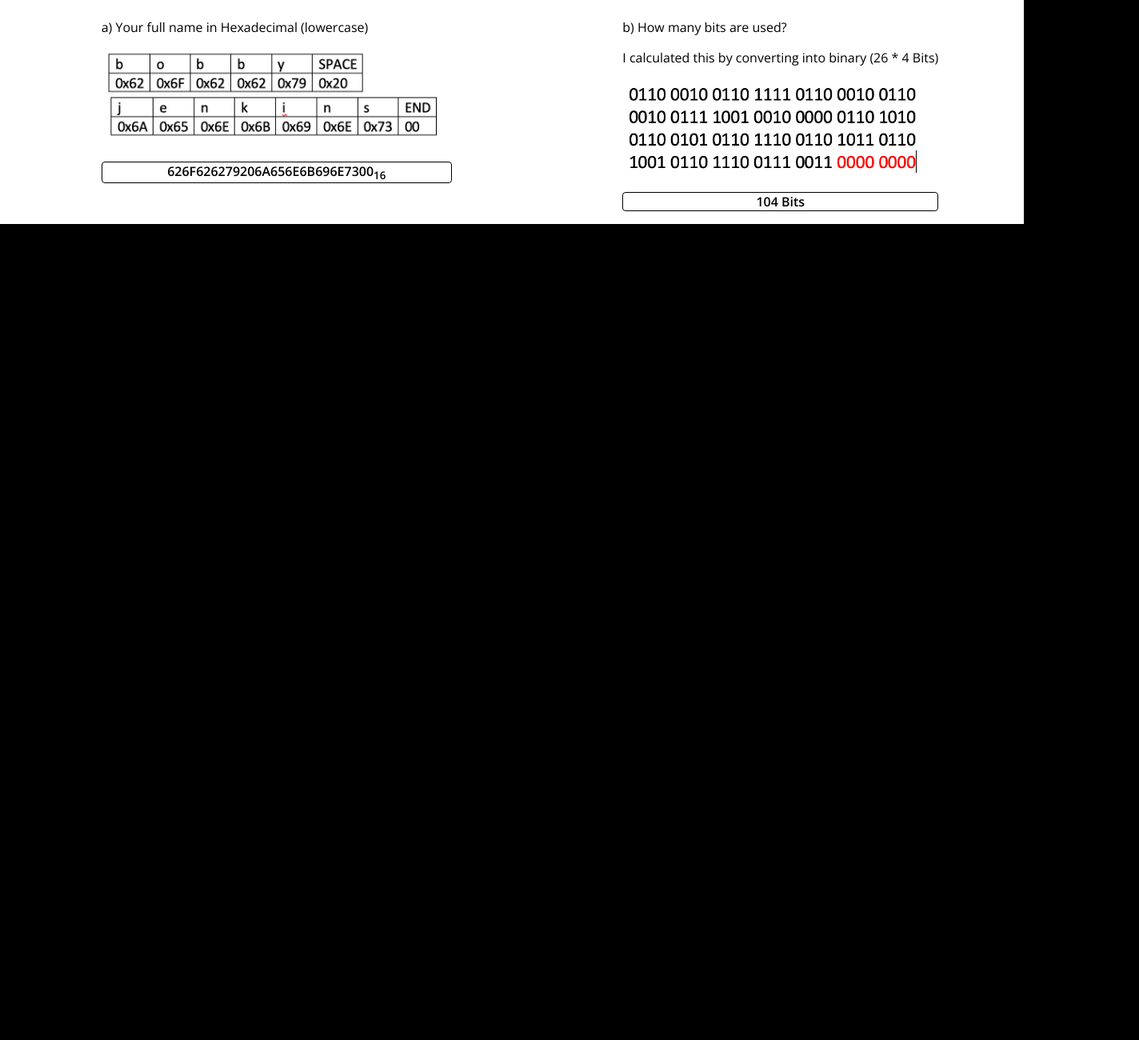
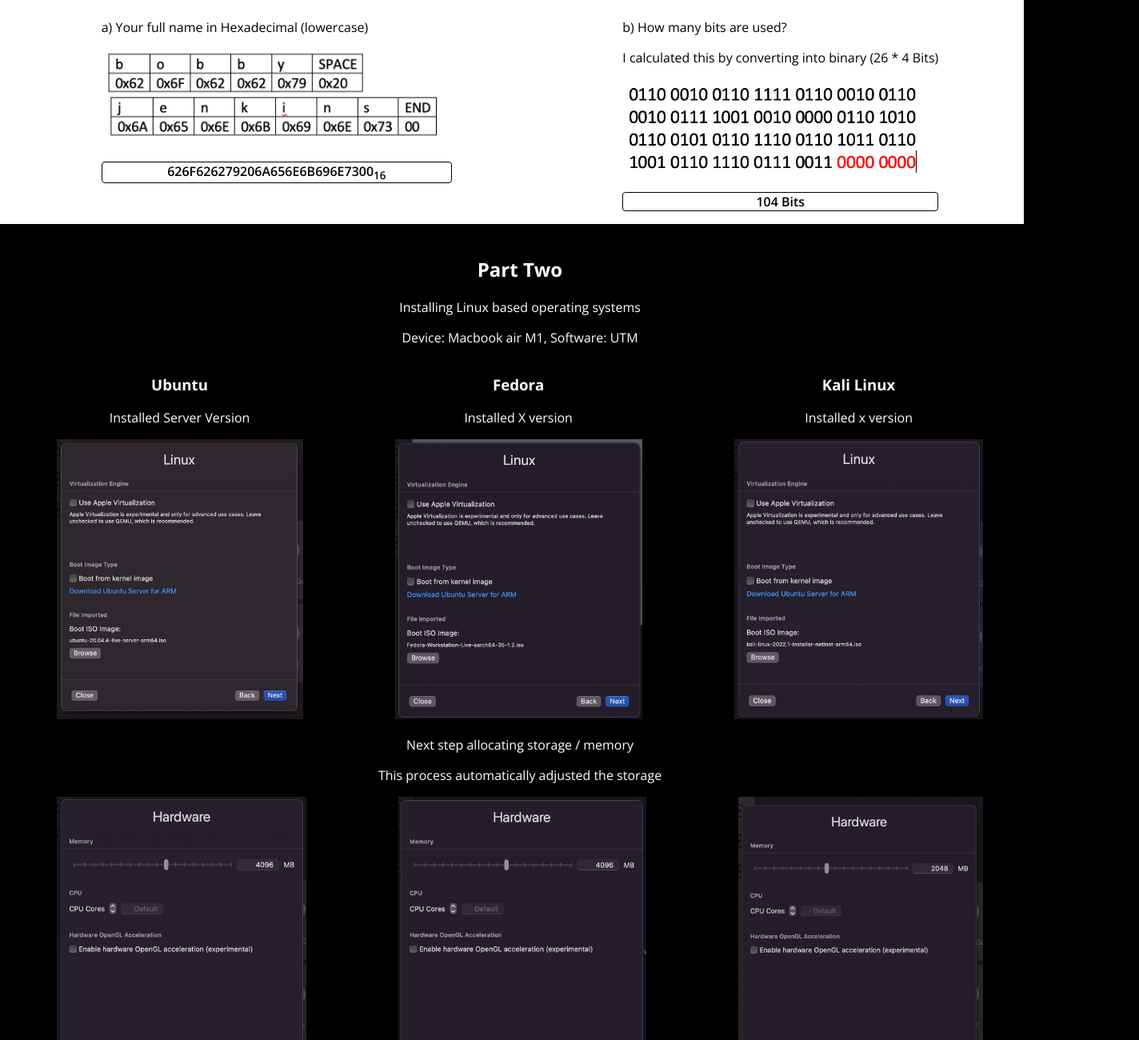
Before and after one commit to xanzhu/COMP501-A1, a plain HTML site: page index.html in a window 1280 px wide. Shown: the part 2771-4071 px from the top of the page at 80% size, 1424 px wide, since content can reach past the window. Before the commit the page ends 3051 px from the top, so only its background shows below. Drawn offline with nearby package versions, Linux system fonts and the light colour scheme.

Commit message:
linux setup files

```diff
--- a/css/index.css
+++ b/css/index.css
@@ -192,13 +192,29 @@ a {
     width: auto;
 }
 
+/* Part Two */
 
-/* Part two card
 .part-2-card {
     height: 100vh;
     margin: auto;
     padding: 20px 0 0 20px;
-}  */
+    text-align: center;
+}
+
+/* Setup Grid */
+.setup-grid {
+    display: flex;
+    grid-template-columns: 14px 14px 14px;
+    grid-gap: 1px 14px;
+    justify-content: space-around;
+}
+
+
+.setup-img-1 {
+    height: 350px;
+    width: auto;
+}
+
 
 /* Custom Gradient WIP */
 
--- a/index.html
+++ b/index.html
@@ -138,11 +138,69 @@
       </div>
    </div>
 
-    <!-- <div class="part-2-card">
-      <h2><a id="part_2">Part Two </h2>
-        <p>Put all your answers below</p>
-        <img src="#">
-    </div> -->
+    <div class="part-2-card">
+      <h2><a id="part_2">Part Two</h2>
+        <p>Installing Linux based operating systems</p>
+        <p>Device: Macbook air M1, Software: UTM</p>
+        <div class="setup-grid">
+          <div class="grid-ubuntu">
+            <h3>Ubuntu</h3>
+            <p>Installed Server Version</p>
+            <img class="setup-img-1" src="/images/Ubuntu/u-s1.png">
+          </div>
+          <div class="grid-fedora">
+            <h3>Fedora</h3>
+            <p>Installed X version</p>
+            <img class="setup-img-1" src="/images/Fedora/f-s1.png">
+          </div>
+          <div class="grid-kali">
+            <h3>Kali Linux</h3>
+            <p>Installed x version</p>
+            <img class="setup-img-1" src="/images/Kali_Linux/k-s1.png">
+          </div>
+        </div>
+        <p>Next step allocating storage / memory</p>
+        <p>This process automatically adjusted the storage</p>
+        <div class="setup-grid">
+          <div class="grid-ubuntu">
+            <img class="setup-img-1" src="/images/Ubuntu/u-s3.png">
+          </div>
+          <div class="grid-fedora">
+            <img class="setup-img-1" src="/images/Fedora/f-s2.png">
+          </div>
+          <div class="grid-kali">
+            <img class="setup-img-1" src="/images/Kali_Linux/k-s20.png">
+          </div>
+        </div>
+        <p>Final configuration Summary</p>
+        <p>This includes all settings for the virtual machine.</p>
+        <div class="setup-grid">
+          <div class="grid-ubuntu">
+            <img class="setup-img-1" src="/images/Ubuntu/u-sum.png">
+          </div>
+          <div class="grid-fedora">
+            <img class="setup-img-1" src="/images/Fedora/f-sum.png">
+          </div>
+          <div class="grid-kali">
+            <img class="setup-img-1" src="/images/Kali_Linux/k-sum.png">
+          </div>
+        </div>
+        <p>Booting into devices</p>
+        <p>All very smooth process apart from Ubuntu</p>
+        <div class="setup-grid">
+          <div class="grid-ubuntu">
+            <img class="setup-img-1" src="/images/Ubuntu/Ubuntu.png">
+          </div>
+          <div class="grid-fedora">
+            <img class="setup-img-1" src="/images/Fedora/Fedora.png">
+          </div>
+          <div class="grid-kali">
+            <img class="setup-img-1" src="/images/Kali_Linux/Kali.png">
+          </div>
+        </div>
+        <p>Ubuntu was a process to setup as my mac only supports the Server version it did not come with a desktop only the terminal</p>
+        <p>I further installed the desktop by running a range of commands and tools! Documentation here</p>
+    </div>
     <!--
     Part Three Card
     <div class="part-2-card">
```
Also changed, not shown: images/Fedora/f-s1.png (added), images/Fedora/f-s2.png (added), images/Fedora/f-sum.png (added), images/Kali_Linux/Kali.png (added), images/Kali_Linux/k-s1.png (added), images/Kali_Linux/k-s20.png (added), images/Kali_Linux/k-sum.png (added), images/Ubuntu/u-s1.png (added), images/Ubuntu/u-s3.png (added), images/Ubuntu/u-sum.png (added), 3 other files.
